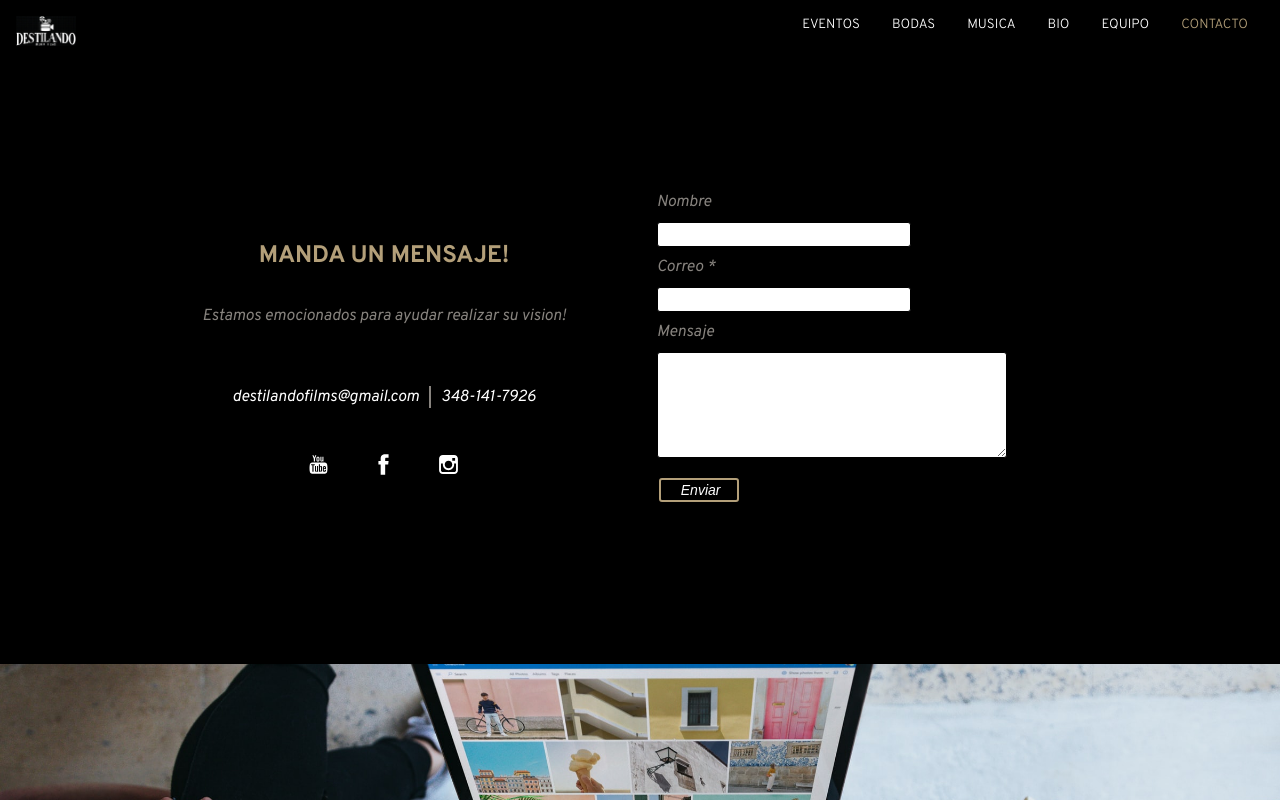
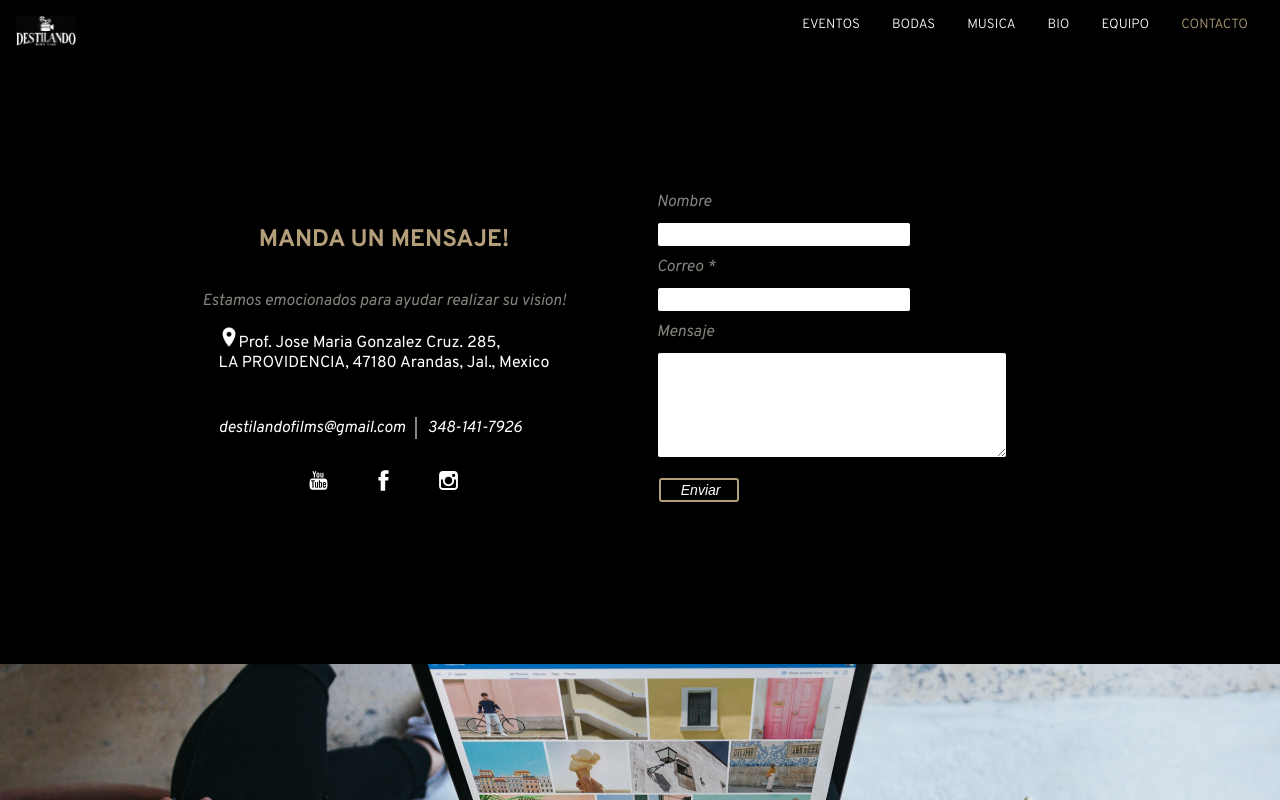
Before and after one commit to destilandofilms/DestiladoFilms, a React (Create React App) app in the folder portfolio/: page /contacto in a window 1280 px wide. Shown: the top 800 px of the page. Built offline with nearby package versions, Linux system fonts and the light colour scheme.

Commit message:
Added location and img to contact form

```diff
--- a/portfolio/src/containers/Contact/Contact.js
+++ b/portfolio/src/containers/Contact/Contact.js
@@ -2,6 +2,7 @@ import React, { useState, useRef } from 'react';
 import emailjs from '@emailjs/browser';
 
 import collab from '../../assests/collab.jpg';
+import location from '../../assests/icons8-location-50.png';
 import "./Contact.scss";
 
 const Contact = () => {
@@ -28,11 +29,14 @@ const Contact = () => {
           <p>Estamos emocionados para ayudar realizar su vision!</p>
 
           <div className='c_info'>
-            <p><a href='https://mail.google.com/mail/?view=cm&fs=1&to=destiladofilms@gmail.com'>destilandofilms@gmail.com</a><span/>348-141-7926</p>
+            <a href='https://www.google.com.mx/maps/place/Destilando+Films/@20.7099769,-102.3335882,17z/data=!3m1!4b1!4m5!3m4!1s0x84294d231f2c0ec1:0x741ef3084dca8667!8m2!3d20.7099719!4d-102.3313995'>
+              <img src={location}/>
+              Prof. Jose Maria Gonzalez Cruz. 285,
+              <br />
+              LA PROVIDENCIA, 47180 Arandas, Jal., Mexico
+            </a>
+            <p><a href='https://mail.google.com/mail/?view=cm&fs=1&to=destiladofilms@gmail.com'>destilandofilms@gmail.com</a><span />348-141-7926</p>
           </div>
-
-          {/* Prof. Jose Maria Gonzalez Cruz. 285,
-          LA PROVIDENCIA, 47180 Arandas, Jal., Mexico */}
 
           <div className='icons'>
             <a className='youtube' href='#0'>
@@ -97,7 +101,7 @@ const Contact = () => {
       </div>
 
       <div className='c_img'>
-            <img src={collab} alt="Bottom Banner" />
+        <img src={collab} alt="Bottom Banner" />
       </div>
     </div>
   );
--- a/portfolio/src/containers/Contact/Contact.scss
+++ b/portfolio/src/containers/Contact/Contact.scss
@@ -28,8 +28,23 @@
             }
 
             .c_info {
+                a {
+                    margin-top: 5rem;
+                    text-decoration: none;
+                    color: white;
+                    transition: ease-in-out 1s;
+
+                    &:hover {
+                        color: #B39F79;
+                    }
+
+                    img {
+                        width: 20px;
+                    }
+                }
+
                 p {
-                    margin: 45px 0;
+                    margin: 45px 0 30px 0;
                     color: white;
 
                     span {
```
Also changed, not shown: portfolio/src/assests/icons8-location-50.png (added).
